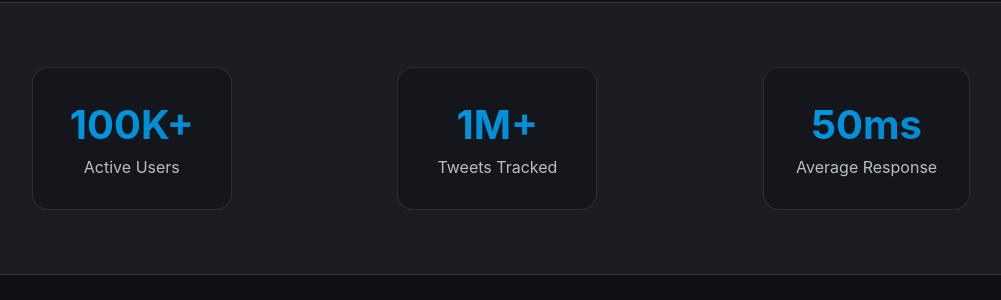
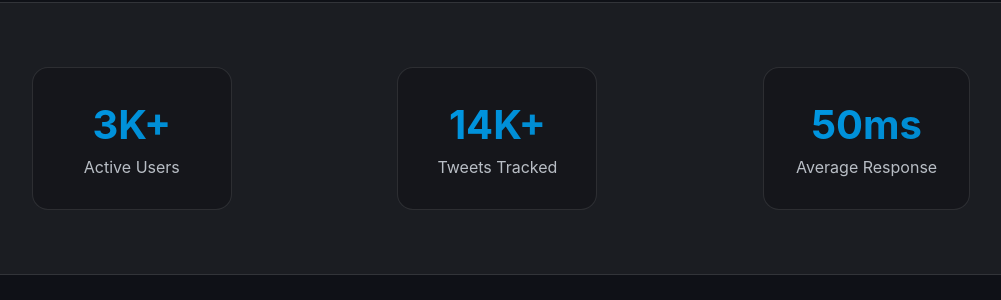
Before and after one commit to xTrackSOL/twitter-tracker, a Flask app: page / in a window 1280 px wide. Shown: the part 983-1283 px from the top of the page, without its empty margins (139-1140 px from the left). Run offline with Flask 3, Linux system fonts and the light colour scheme.

Commit message:
Agent query: Are the statistics now showing 3K+ active users and 14K+ tweets tracked?
Update homepage statistics and footer.

Screenshot: https://storage.googleapis.com/screenshot-production-us-central1/502e9329-971e-4b68-a0e3-180ee8a06cd6/e6d718b3-ee0c-4951-a68b-4ea0fca31bda.jpg

```diff
--- a/templates/index.html
+++ b/templates/index.html
@@ -75,11 +75,11 @@
         <section class="stats-section">
                 <div class="stat-container">
                     <div class="stat-item">
-                    <div class="stat-number">100K+</div>
+                        <div class="stat-number">3K+</div>
                         <div class="stat-label">Active Users</div>
                     </div>
                     <div class="stat-item">
-                    <div class="stat-number">1M+</div>
+                        <div class="stat-number">14K+</div>
                         <div class="stat-label">Tweets Tracked</div>
                     </div>
                     <div class="stat-item">
```
Lines whose indentation alone changed are shown as unchanged.
